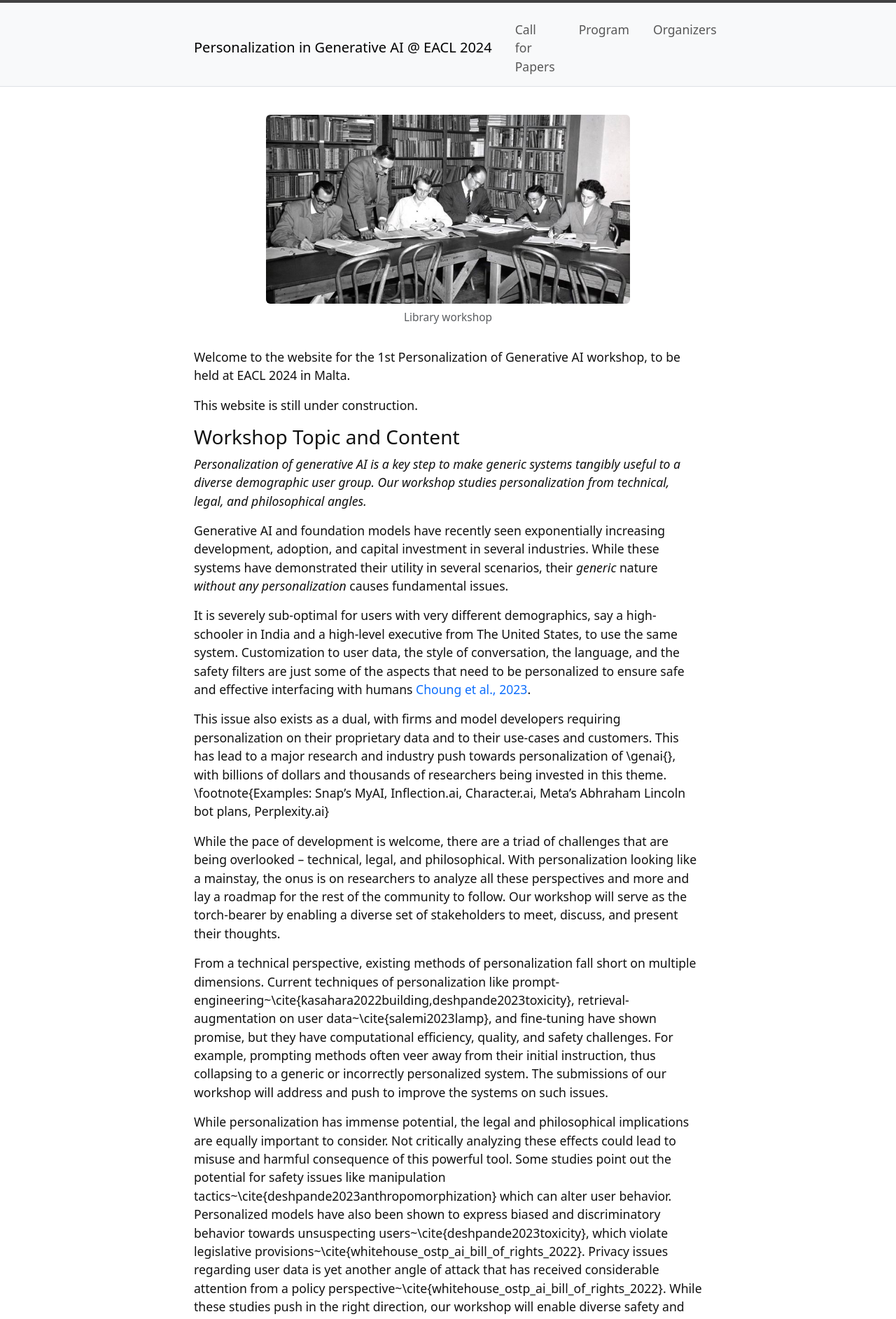
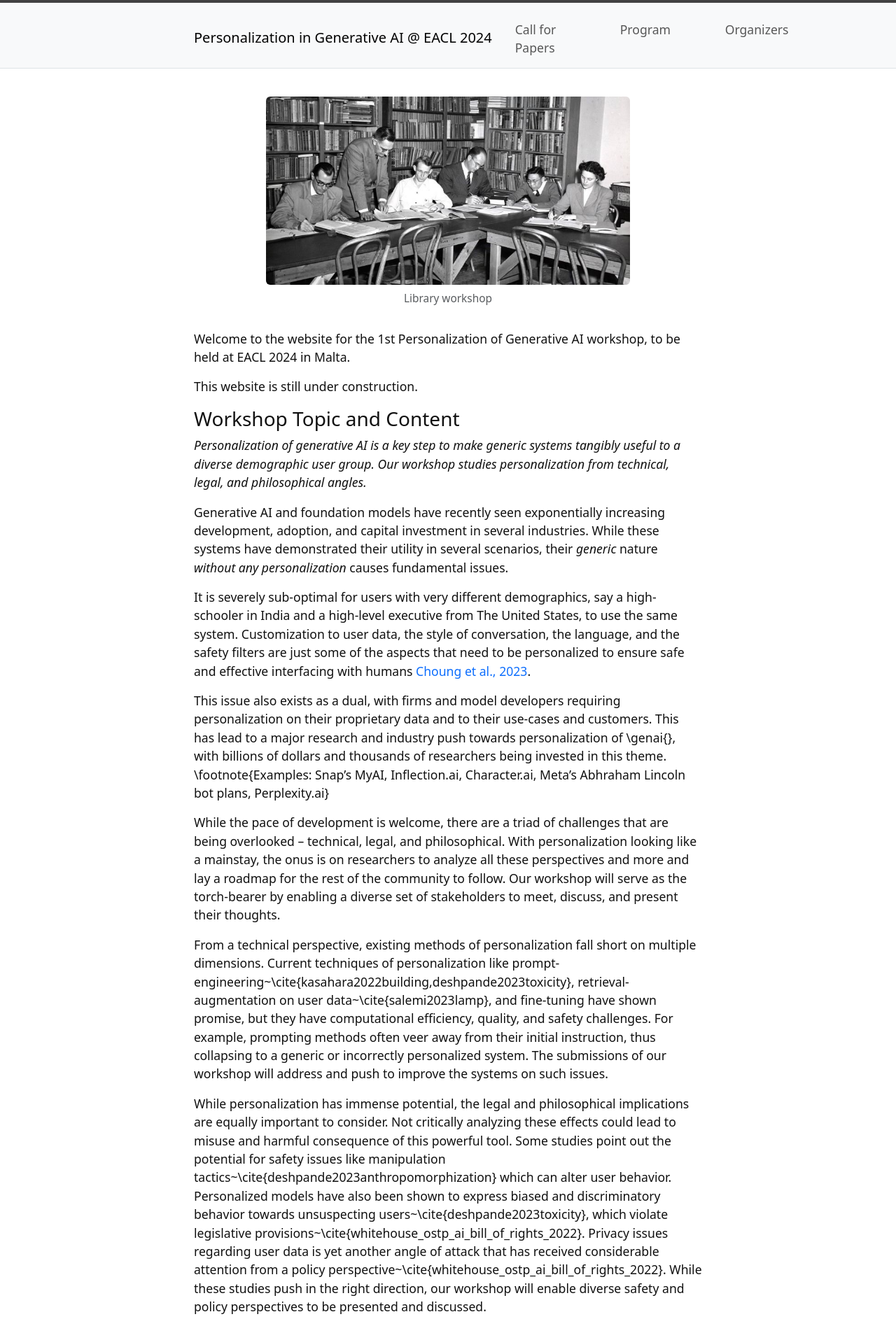
Before and after one commit to genpersonalization/genpersonalization.github.io, a Jekyll site: the page built from index.md, in a window 1280 px wide. Shown: the top 1885 px of the page at 70% size. Built offline with Jekyll 4.4.1, drawn with Linux system fonts in a browser that asks for light colours.

Commit message:
Update top-nav.html

```diff
--- a/_includes/template/top-nav.html
+++ b/_includes/template/top-nav.html
@@ -9,7 +9,7 @@
             <ul class="navbar-nav nav-tabs justify-content-end">
             {% for section in site.html_pages %}{% if section.nav %}
                 <li class="nav-item">
-                    <a class="nav-link{% if page.url == section.url %} active{% endif %} p-3 h-100" href="{{ section.url | relative_url }}">{% if section.nav == true %}{{ section.title }}{% else %}{{ section.nav }}{% endif %}</a>
+                    <a class="nav-link{% if page.url == section.url %} active{% endif %} p-3 h-100" href="{{ section.url | relative_url }}" style="width: 150px;">{% if section.nav == true %}{{ section.title }}{% else %}{{ section.nav }}{% endif %}</a>
                 </li>
             {% endif %}{% endfor %}
             </ul>
```
